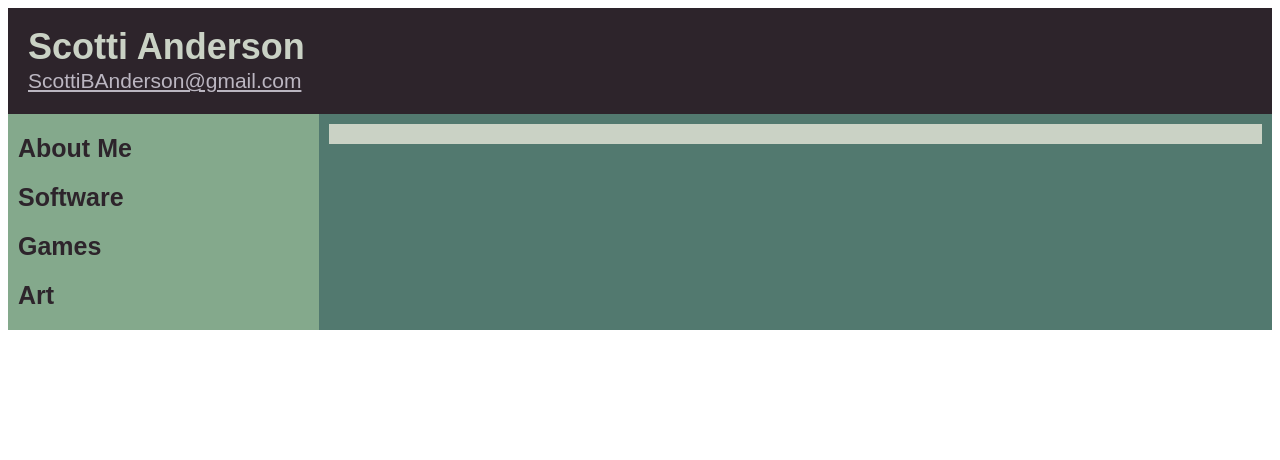
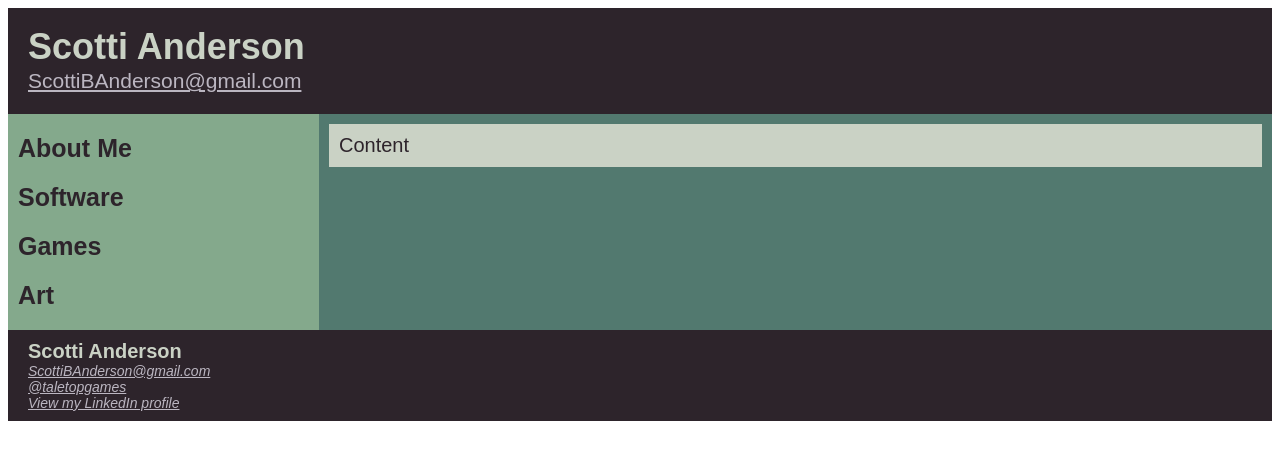
Before and after one commit to scottiand/scottiand.github.io, a plain HTML site: page index.html in a window 1280 px wide. Drawn offline with Linux system fonts and the light colour scheme.

Commit message:
framework complete

```diff
--- a/index.html
+++ b/index.html
@@ -47,26 +47,55 @@
      li {
         display:block;
         padding:10px;
-     }
+        }
+        article {
+        font-family: Arial;
+        color:#2D242B;
+        font-size:20px;
+        }
+        footer {
+        font-family: Arial;
+        color:#CAD2C5;
+        font-size:14px;
+        }
+        a {
+        color:#bbb6c1;
+        font-style:italic;
+        }
     </style>
+    <script>
+        function changeBackgroundColor(x, color) {
+        x.style.backgroundColor = color;
+        }
+
+    </script>
 </head>
 <header style="background-color:#2D242B; padding:10px 20px 10px 20px">
     <h1 style="text-align:left;color:#CAD2C5">Scotti Anderson</h1>
-    <h2 style="text-align:left;"><a href="mailto:scottibanderson@gmail.com" style="color:#bbb6c1">ScottiBAnderson@gmail.com</a></h2>
+    <h2 style="text-align:left;"><a href="mailto:scottibanderson@gmail.com" style="font-style:normal">ScottiBAnderson@gmail.com</a></h2>
 </header>
 <body>
     <section style="display:flex">
         <nav style="background-color:#84A98C;width:25%">
             <ul>
-                <li>About Me</li>
-                <li>Software</li>
-                <li>Games</li>
-                <li>Art</li>
+                <li onmouseover="changeBackgroundColor(this, '#CAD2C5')" onmouseout="changeBackgroundColor(this, '#84A98C')">About Me</li>
+                <li onmouseover="changeBackgroundColor(this, '#CAD2C5')" onmouseout="changeBackgroundColor(this, '#84A98C')">Software</li>
+                <li onmouseover="changeBackgroundColor(this, '#CAD2C5')" onmouseout="changeBackgroundColor(this, '#84A98C')">Games</li>
+                <li onmouseover="changeBackgroundColor(this, '#CAD2C5')" onmouseout="changeBackgroundColor(this, '#84A98C')">Art</li>
             </ul>
         </nav>
         <div style="background-color:#52796F;padding:10px;width:75%">
-            <article style="background-color:#CAD2C5;padding:10px"></article>
+            <article style="background-color:#CAD2C5;padding:10px">
+                Content
+            </article>
         </div>
     </section>
 </body>
+<footer style="background-color:#2D242B; padding:10px 20px 10px 20px">
+    <span style="font-weight:bold;font-size:20px;">Scotti Anderson</span><br />
+    <a href="mailto:scottibanderson@gmail.com">ScottiBAnderson@gmail.com</a><br />
+    <a href="https://twitter.com/taletopgames">@taletopgames</a><br />
+    <a href="https://www.linkedin.com/in/scotti-anderson/">View my LinkedIn profile</a><br />
+
+</footer>
 </html>
```
